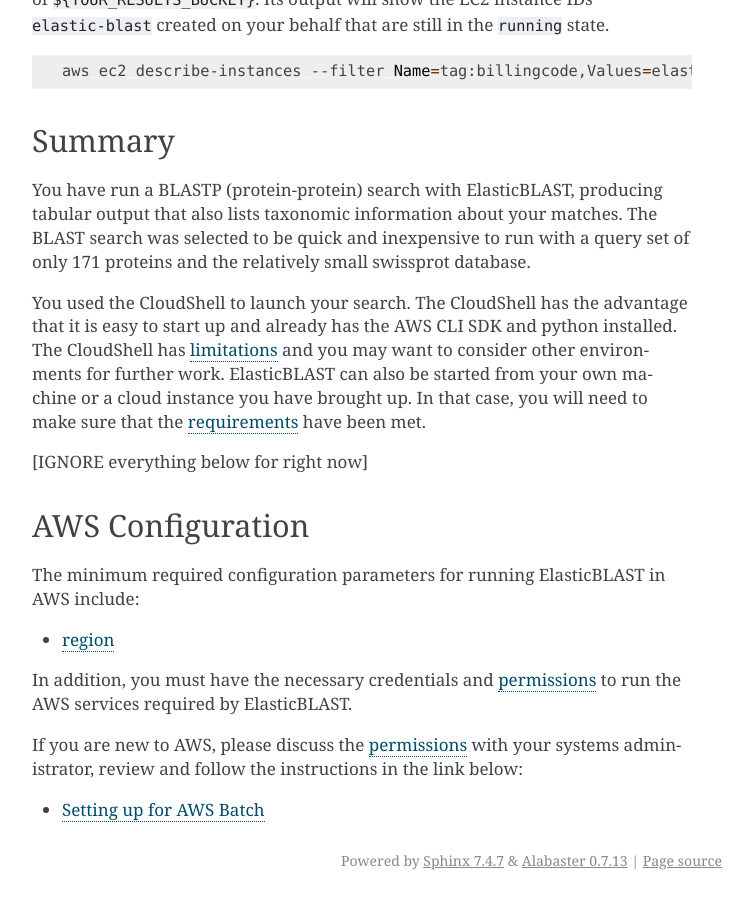
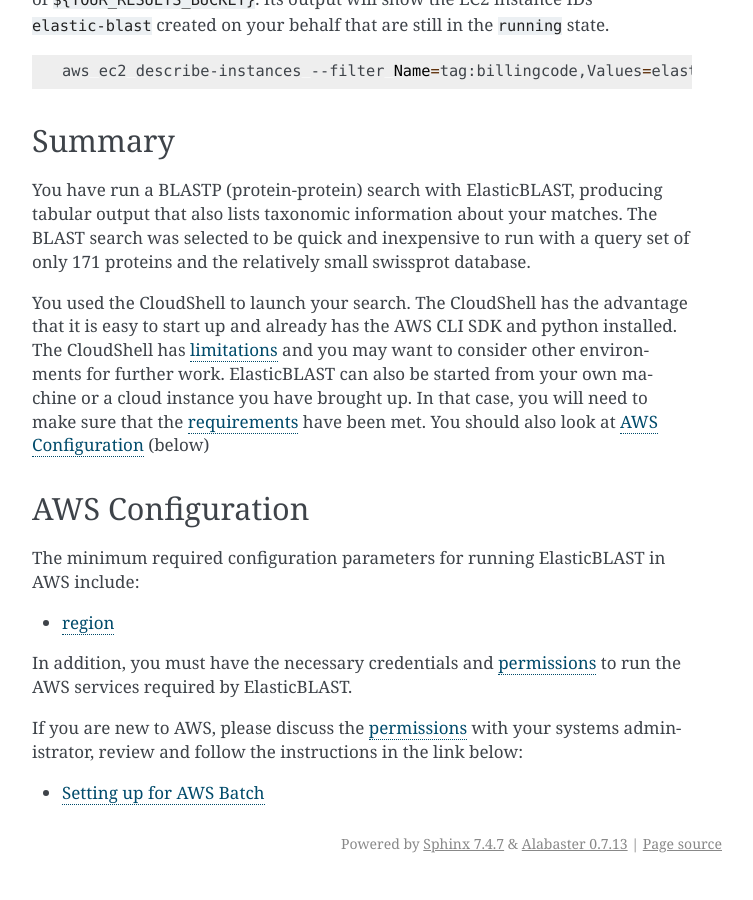
Before and after one commit to ncbi/elastic-blast-docs, a Sphinx documentation site: the page built from docs/source/quickstart-aws.rst, in a window 1280 px wide and 900 px high, scrolled down 4095 px. Shown: the whole window, without its empty margins (388-1141 px from the left). Built offline with Sphinx 7.4.7, drawn with Linux system fonts in a browser that asks for light colours.

Commit message:
cleanup after merge

```diff
--- a/docs/source/overview.rst
+++ b/docs/source/overview.rst
@@ -32,6 +32,8 @@
 The Basic Local Alignment Search Tool (BLAST) finds regions of local similarity between sequences. The program compares nucleotide or protein sequences to sequence databases and calculates the statistical significance of matches. BLAST can be used to infer functional and evolutionary relationships between sequences as well as help identify members of gene families.
 
 Introduced in 2009, BLAST+ is a command line application. For a full description of the features and capabilities of BLAST+, please refer to the `BLAST Command Line Applications User Manual <https://www.ncbi.nlm.nih.gov/books/NBK279690/>`_.
+
+BLAST was developed and is supported by the National Center for Biotechnology Information, part of the National Library of Medicine, at the US National Institutes of Health.
 
 **What is Cloud Computing?**
 
--- a/docs/source/quickstart-aws.rst
+++ b/docs/source/quickstart-aws.rst
@@ -185,11 +185,10 @@
 
 You have run a BLASTP (protein-protein) search with ElasticBLAST, producing tabular output that also lists taxonomic information about your matches.  The BLAST search was selected to be quick and inexpensive to run with a query set of only 171 proteins and the relatively small swissprot database.
 
-You used the CloudShell to launch your search.  The CloudShell has the advantage that it is easy to start up and already has the AWS CLI SDK  and python installed.  The CloudShell has `limitations <https://docs.aws.amazon.com/cloudshell/latest/userguide/limits.html>`_ and you may want to consider other environments for further work.  ElasticBLAST can also be started from your own machine or a cloud instance you have brought up.  In that case, you will need to make sure that the :ref:`requirements <requirements>` have been met.
+You used the CloudShell to launch your search.  The CloudShell has the advantage that it is easy to start up and already has the AWS CLI SDK  and python installed.  The CloudShell has `limitations <https://docs.aws.amazon.com/cloudshell/latest/userguide/limits.html>`_ and you may want to consider other environments for further work.  ElasticBLAST can also be started from your own machine or a cloud instance you have brought up.  In that case, you will need to make sure that the :ref:`requirements <requirements>` have been met.  You should also look at :ref:`AWS Configuration <aws_conf>` (below)
 
 
 
-[IGNORE everything below for right now]
 
 .. _aws_conf:
 
--- a/docs/source/quickstart-gcp.rst
+++ b/docs/source/quickstart-gcp.rst
@@ -200,9 +200,8 @@
 
 You have run a BLASTP (protein-protein) search with ElasticBLAST, producing tabular output that also lists taxonomic information about your matches.  The BLAST search was selected to be quick and inexpensive to run with a query set of only 171 proteins and the relatively small swissprot database.
 
-You used the Cloud Shell to launch your search.  The Cloud Shell has the advantage that it is easy to start up and already has the GCP SDK, python, and kubectl (used by elastic-blast to submit searches) installed.  The Cloud Shell has `limitations <https://cloud.google.com/shell/docs/limitations>`_ and you may want to consider other environments for further work.  ElasticBLAST can also be started from your own machine or a cloud instance you have brought up.  In that case, you will need to make sure that the :ref:`requirements <requirements>` have been met.
+You used the Cloud Shell to launch your search.  The Cloud Shell has the advantage that it is easy to start up and already has the GCP SDK, python, and kubectl (used by elastic-blast to submit searches) installed.  The Cloud Shell has `limitations <https://cloud.google.com/shell/docs/limitations>`_ and you may want to consider other environments for further work.  ElasticBLAST can also be started from your own machine or a cloud instance you have brought up.  In that case, you will need to make sure that the :ref:`requirements <requirements>` have been met.  You should also look at :ref:`GCP Configuration <gcp_conf>` (below).
 
-[IGNORE THE PART BELOW]
 
 .. _gcp_conf:
 
```
Also changed, not shown: other parts of docs/source/overview.rst (+0 -2 lines).
